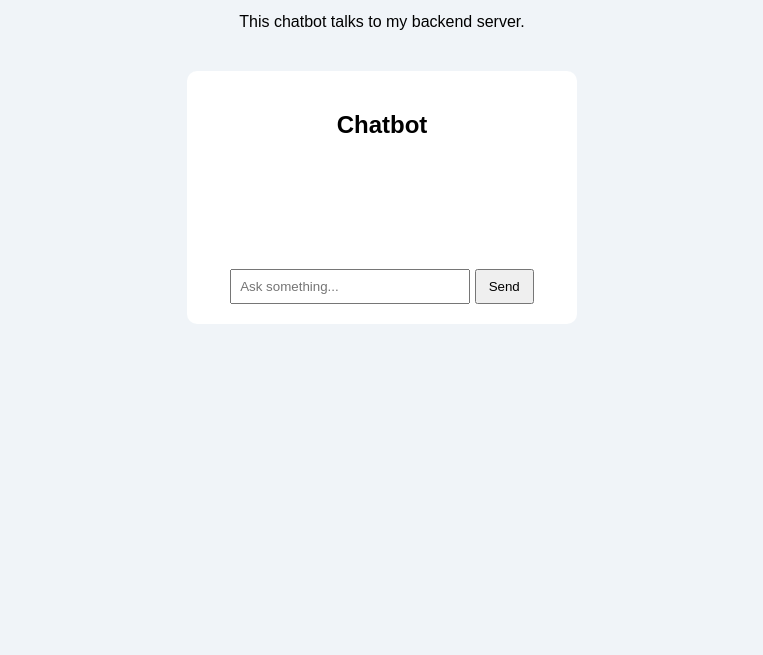
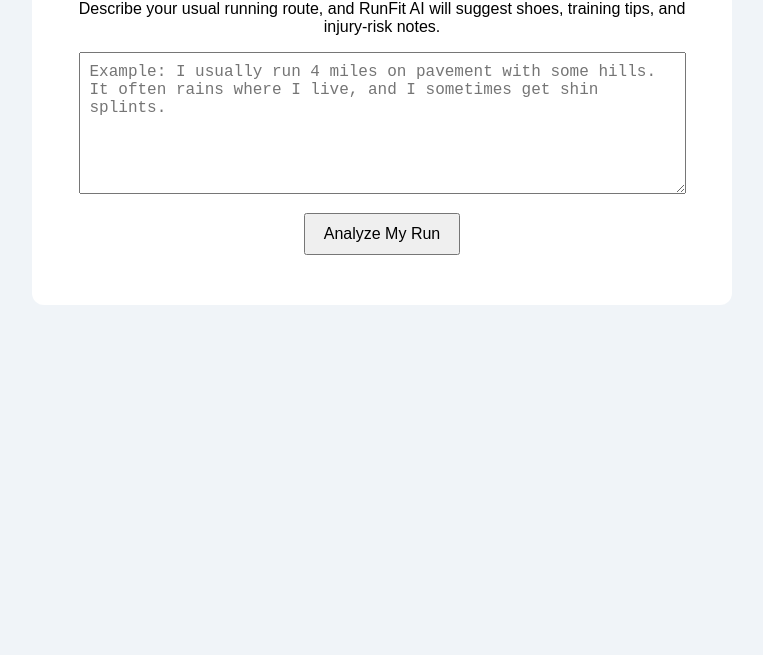
Before and after one commit to SuryaNarasimhan/runningWebsite, a website: page index.html in a window 1280 px wide. Shown: the part 145-800 px from the top of the page, without its empty margins (258-1021 px from the left). Drawn offline with Linux system fonts and the light colour scheme.

Commit message:
Turn chatbot into running app

```diff
--- a/index.html
+++ b/index.html
@@ -5,56 +5,61 @@
 body {
   font-family: Arial, sans-serif;
   text-align: center;
-  margin-top: 100px;
   background: #f0f4f8;
+  margin: 0;
+  padding: 40px;
 }
 
-#chatbox {
-  margin: 40px auto;
-  width: 350px;
-  padding: 20px;
+#app {
+  max-width: 650px;
+  margin: auto;
   background: white;
-  border-radius: 10px;
+  padding: 25px;
+  border-radius: 12px;
 }
 
-#messages {
-  min-height: 100px;
-  text-align: left;
-  margin-bottom: 10px;
-}
-
-input {
-  padding: 8px;
-  width: 220px;
+textarea {
+  width: 90%;
+  height: 120px;
+  padding: 10px;
+  font-size: 16px;
 }
 
 button {
-  padding: 8px 12px;
+  margin-top: 15px;
+  padding: 10px 18px;
+  font-size: 16px;
+}
+
+#results {
+  margin-top: 25px;
+  text-align: left;
+  white-space: pre-wrap;
 }
 </style>
 </head>
 
 <body>
-  <h1>Ask Surya</h1>
-  <p>This chatbot talks to my backend server.</p>
+  <div id="app">
+    <h1>RunFit AI</h1>
+    <p>Describe your usual running route, and RunFit AI will suggest shoes, training tips, and injury-risk notes.</p>
 
-  <div id="chatbox">
-    <h2>Chatbot</h2>
+    <textarea id="routeInput" placeholder="Example: I usually run 4 miles on pavement with some hills. It often rains where I live, and I sometimes get shin splints."></textarea>
 
-    <div id="messages"></div>
+    <br>
 
-    <input id="userInput" placeholder="Ask something..." />
-    <button onclick="sendMessage()">Send</button>
+    <button onclick="analyzeRoute()">Analyze My Run</button>
+
+    <div id="results"></div>
   </div>
 
 <script>
-async function sendMessage() {
-  const input = document.getElementById("userInput");
-  const messages = document.getElementById("messages");
-  const userMessage = input.value;
+async function analyzeRoute() {
+  const input = document.getElementById("routeInput");
+  const results = document.getElementById("results");
+  const routeDescription = input.value;
 
-  messages.innerHTML += `<p><b>You:</b> ${userMessage}</p>`;
-  input.value = "";
+  results.innerHTML = "Analyzing your route...";
 
   const response = await fetch("/chat", {
     method: "POST",
@@ -62,13 +67,13 @@ async function sendMessage() {
       "Content-Type": "application/json"
     },
     body: JSON.stringify({
-      message: userMessage
+      message: routeDescription
     })
   });
 
   const data = await response.json();
 
-  messages.innerHTML += `<p><b>Bot:</b> ${data.reply}</p>`;
+  results.innerHTML = data.reply;
 }
 </script>
 
--- a/server.js
+++ b/server.js
@@ -25,7 +25,8 @@ app.post("/chat", async (req, res) => {
     messages: [
       {
         role: "system",
-        content: "You are Surya's website chatbot. Answer briefly and helpfully."
+        content:
+  "You are RunFit AI, a running route and shoe advisor. Analyze the user's running route description. Give advice in these sections: Route Summary, Shoe Features to Look For, Training Tips, Injury Risk Notes, and Final Recommendation. Do not claim to diagnose medical issues."
       },
       {
         role: "user",
```
